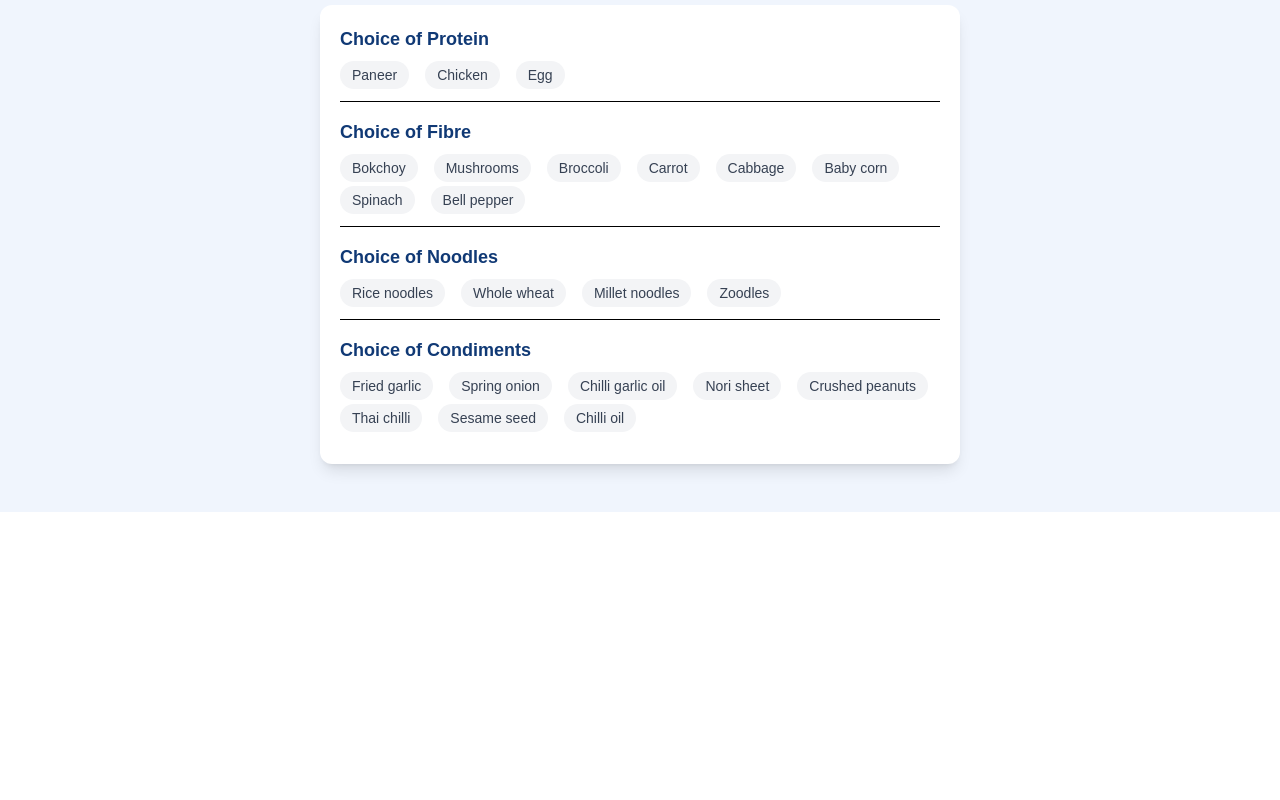
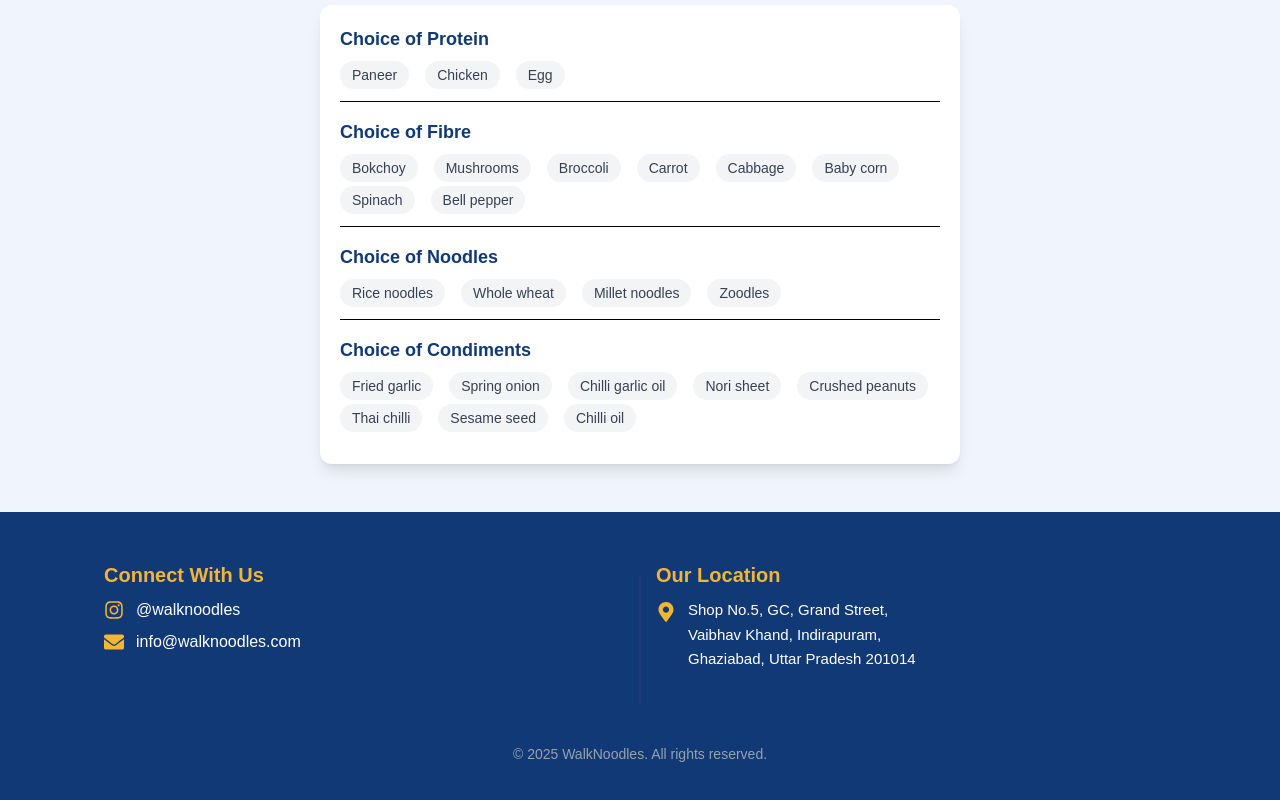
Before and after one commit to sumanth639/walknoodles, a React (Vite) app: page /menu in a window 1280 px wide. Shown: the part 3442-4242 px from the top of the page. Before the commit the page ends 3954 px from the top, so only its background shows below. Built offline with nearby package versions, Linux system fonts and the light colour scheme; a web font is replaced by a local one.

Commit message:
added footer

```diff
--- a/package.json
+++ b/package.json
@@ -14,6 +14,7 @@
     "lucide-react": "^0.548.0",
     "react": "^19.1.1",
     "react-dom": "^19.1.1",
+    "react-icons": "^5.5.0",
     "react-router-dom": "^7.9.4",
     "swiper": "^12.0.3"
   },
--- a/src/App.css
+++ b/src/App.css
@@ -40,3 +40,7 @@ body {
     -ms-overflow-style: none;  /* IE and Edge */
     scrollbar-width: none;  /* Firefox */
 }
+
+.footer-divider {
+  background-color: rgba(156, 163, 175, 0.25); /* tailwind gray-400/40 */
+}
--- a/src/App.jsx
+++ b/src/App.jsx
@@ -5,6 +5,7 @@ import Contact from './pages/Contact'
 import Home from "./pages/Home"
 import './index.css'
 import "./App.css"
+import Footer from './components/Footer'
 
 
 function App() {
@@ -17,6 +18,7 @@ function App() {
           <Route path="/contact" element={<Contact />} />
           <Route path="/menu" element={<Menu />} />
         </Routes>
+        <Footer/>
       </div>
     </>
   )
--- a/src/components/ClipPathShape.jsx
+++ /dev/null
@@ -1,82 +0,0 @@
-import React from 'react';
-
-const ClipPathShape = () => {
-  // The shape is achieved by defining a polygon that covers the entire area
-  // except for a rounded section in the bottom-left corner.
-  // Using a polygon with a specific radius for the corner can be tricky.
-  // A simpler way to get a similar, but squared-off-rounded corner, is with a custom polygon.
-  // However, since the image shows a definite *curve*, the 'path()' function with an SVG path
-  // or a more complex polygon/combination of CSS properties would be ideal for perfect replication.
-
-  // For simplicity and a close approximation using basic clip-path:
-  // We'll define a polygon that cuts off a small square from the corner,
-  // making it look somewhat like the desired shape (though not perfectly rounded).
-
-  const clipPathStyle = {
-    // This example uses a simplified polygon to show how clip-path works:
-    // It creates a rectangle and "cuts off" a small triangle/square from the bottom-left.
-    // To mimic the *rounded* cut, we'll try to emulate it with more points for a sharper corner,
-    // but the best way for a smooth curve is 'clip-path: path(...)'.
-    // Since you asked for 'simple react tailwind and use clipath', let's use a simpler polygon that *resembles* the effect.
-
-    // A better representation of a curved bottom-left corner:
-    // Start at (0, 0), go to (100%, 0), then (100%, 100%), then along the bottom edge,
-    // and finally back to (0, 0), making a cut where the curve is.
-
-    // Let's use an **approximated polygon** for the curve:
-    clipPath: 'polygon(0% 0%, 100% 0%, 100% 100%, 50% 100%, 0% 85%, 0% 100%)', // This will result in a complex cut. Let's simplify.
-
-    // The image looks like a standard rectangle with the bottom-left corner *cut out* with a large radius.
-    // This is often done using a combination of `border-radius` and an `overflow: hidden` container
-    // or by using the `path()` function in `clip-path`.
-
-    // **Using `path()` is the most accurate way for the curve:**
-    // This is the most accurate way to reproduce the curve, but it requires an SVG path string.
-    // For a rectangle (500x300) with a bottom-left radius of 50:
-    // clipPath: 'path("M0 0 H500 V300 H50 A50 50 0 0 1 0 250 Z")',
-
-    // **Alternative: Use a large top/right radius and a small container:** (Simpler CSS, but not strictly `clip-path` on the main shape)
-
-    // **Simple Polygon Approximation (Less accurate curve):**
-    // This creates a cut-off corner, but it's *straight*, not *curved*.
-    // clipPath: 'polygon(0% 0%, 100% 0%, 100% 100%, 20% 100%, 0% 80%)',
-
-    // **Let's use a simple `border-radius` on a container for the *visual effect* (Often preferred in Tailwind):**
-    // Although you asked for `clip-path`, using Tailwind's `rounded-bl-*` class inside an `overflow-hidden` container
-    // would be the *Tailwind way* to get a similar visual effect if the content below is black.
-
-    // **Sticking to `clip-path` for the intended method:**
-    // For a **clean, curved clip-path** without the complex `path()` function, we'll use a shape that has that property, like `inset`, but that doesn't work for one corner.
-    // We *must* use `path()` or a very complex `polygon` to get the curve. Let's use `path()` as it's the intended method for curves in `clip-path`.
-
-    clipPath: 'path("M 0 0 H 300 V 200 H 50 A 50 50 0 0 1 0 150 Z")',
-    // M 0 0: Move to (0, 0) (Top-left)
-    // H 300: Horizontal line to x=300 (Top-right)
-    // V 200: Vertical line down to y=200 (Bottom-right)
-    // H 50: Horizontal line left to x=50
-    // A 50 50 0 0 1 0 150: Arc with radius 50, 50, ending at (0, 150) (the curved corner)
-    // Z: Close the path back to (0, 0)
-  };
-
-  return (
-    <div className="flex justify-center items-center h-screen bg-gray-100">
-      <div className="relative w-[300px] h-[200px] shadow-xl">
-        {/* The main shape with the yellow-orange color */}
-        <div
-          className="w-full h-full bg-yellow-400 absolute top-0 left-0"
-          style={clipPathStyle}
-        >
-          {/* This content can be anything inside the clipped area */}
-        </div>
-
-        {/* The black section underneath (simulating the background/area below the curve) */}
-        {/* This is simply to show the cut-out clearly against the black */}
-        <div className="w-full h-full bg-black absolute top-[150px] left-0">
-          {/* A black block to make the cut-out visible */}
-        </div>
-      </div>
-    </div>
-  );
-};
-
-export default ClipPathShape;
--- /dev/null
+++ b/src/components/Footer.jsx
@@ -0,0 +1,99 @@
+import React from "react";
+import { FaInstagram, FaEnvelope, FaMapMarkerAlt } from "react-icons/fa";
+
+const Footer = () => {
+  return (
+    <footer className="bg-dark-blue text-cream-text py-8 sm:py-12">
+      <div className="max-w-6xl mx-auto px-4 sm:px-6 lg:px-8">
+        {/* Two columns always */}
+        <div
+          className="relative grid grid-cols-2 gap-4 items-start w-full
+                     min-h-[120px] md:min-h-[140px] lg:min-h-[160px]">
+          {/* Column 1 */}
+          <div
+            className="flex flex-col justify-center items-center sm:items-start text-center sm:text-left px-2"
+            style={{ gap: "0.5rem" }}
+          >
+            <h3
+              className="text-gold font-semibold"
+              style={{ fontSize: "clamp(16px, 2vw, 20px)" }}
+            >
+              Connect With Us
+            </h3>
+
+            <a
+              href="https://www.instagram.com/walknoodles/"
+              target="_blank"
+              rel="noopener noreferrer"
+              className="flex items-center justify-center sm:justify-start gap-3 hover:text-gold transition-colors duration-200"
+            >
+              <FaInstagram
+                className="flex-shrink-0 text-gold"
+                style={{ width: "clamp(16px, 2.6vw, 20px)", height: "auto" }}
+                aria-hidden
+              />
+              <span style={{ fontSize: "clamp(13px, 2vw, 16px)" }} className="text-white">
+                @walknoodles
+              </span>
+            </a>
+
+            <a
+              href="mailto:info@walknoodles.com"
+              className="flex items-center justify-center sm:justify-start gap-3 hover:text-gold transition-colors duration-200"
+            >
+              <FaEnvelope
+                className="flex-shrink-0 text-gold"
+                style={{ width: "clamp(16px, 2.6vw, 20px)", height: "auto" }}
+                aria-hidden
+              />
+              <span style={{ fontSize: "clamp(13px, 2vw, 16px)" }} className="text-white">
+                info@walknoodles.com
+              </span>
+            </a>
+          </div>
+
+          {/* Vertical divider (centered) */}
+          <div className="hidden sm:block absolute left-1/2 top-4 bottom-4 w-px bg-gray-600/40 -translate-x-1/2 z-0" />
+
+          {/* Column 2 */}
+          <div
+            className="flex flex-col justify-center items-center sm:items-start text-center sm:text-left px-2"
+            style={{ gap: "0.5rem" }}
+          >
+            <h3
+              className="text-gold font-semibold"
+              style={{ fontSize: "clamp(16px, 2vw, 20px)" }}
+            >
+              Our Location
+            </h3>
+
+            <div className="flex items-start justify-center sm:justify-start gap-3">
+              <FaMapMarkerAlt
+                className="flex-shrink-0 mt-1 text-gold"
+                style={{ width: "clamp(16px, 2.6vw, 20px)", height: "auto" }}
+                aria-hidden
+              />
+              <p
+                className="leading-relaxed text-white"
+                style={{ fontSize: "clamp(13px, 1.9vw, 15px)" }}
+              >
+                Shop No.5, GC, Grand Street,
+                <br />
+                Vaibhav Khand, Indirapuram,
+                <br />
+                Ghaziabad, Uttar Pradesh 201014
+              </p>
+            </div>
+          </div>
+        </div>
+
+        {/* Copyright */}
+        <div className="mt-6 text-center text-sm text-gray-400">
+          &copy; {new Date().getFullYear()} WalkNoodles. All rights reserved.
+        </div>
+      </div>
+    </footer>
+  );
+};
+
+export default Footer;
--- a/src/components/ReviewsSection.jsx
+++ b/src/components/ReviewsSection.jsx
@@ -57,10 +57,10 @@ const ReviewsSection = () => {
           {reviewsData.map((review) => (
             <SwiperSlide
               key={review.id}
-              className="!flex justify-center items-stretch py-4"
+              className="!flex justify-center  items-stretch py-4"
             >
               <div
-                className="bg-light-blue flex flex-col p-6  transition-all duration-300 hover:scale-[1.03] z-10 w-64 h-96 rounded-t-[10rem]"
+                className="bg-light-blue flex flex-col p-6 border-2 border-black  transition-all duration-300 hover:scale-[1.03] z-10 w-64 h-96 rounded-t-[10rem]"
               >
                 <p className="text-gold text-sm leading-snug mt-20 overflow-hidden text-ellipsis">
                   “{review.text}”
--- a/src/pages/Contact.jsx
+++ b/src/pages/Contact.jsx
@@ -1,4 +1,3 @@
-import ClipPathShape from "../components/ClipPathShape"
 import ContactHero from "../components/ContactHero"
 import ContactInfoCard from "../components/ContactInfoCard"
 import EventHostSection from "../components/EventHostSection"
```
Also changed, not shown: 1 other file (tests, documents, lock files or other folders).
